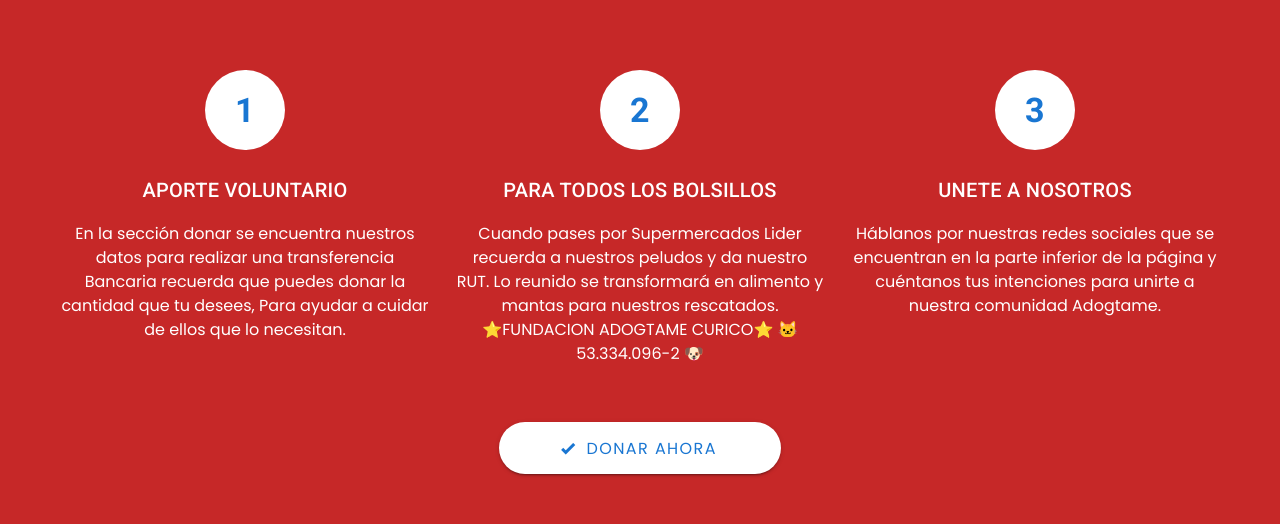
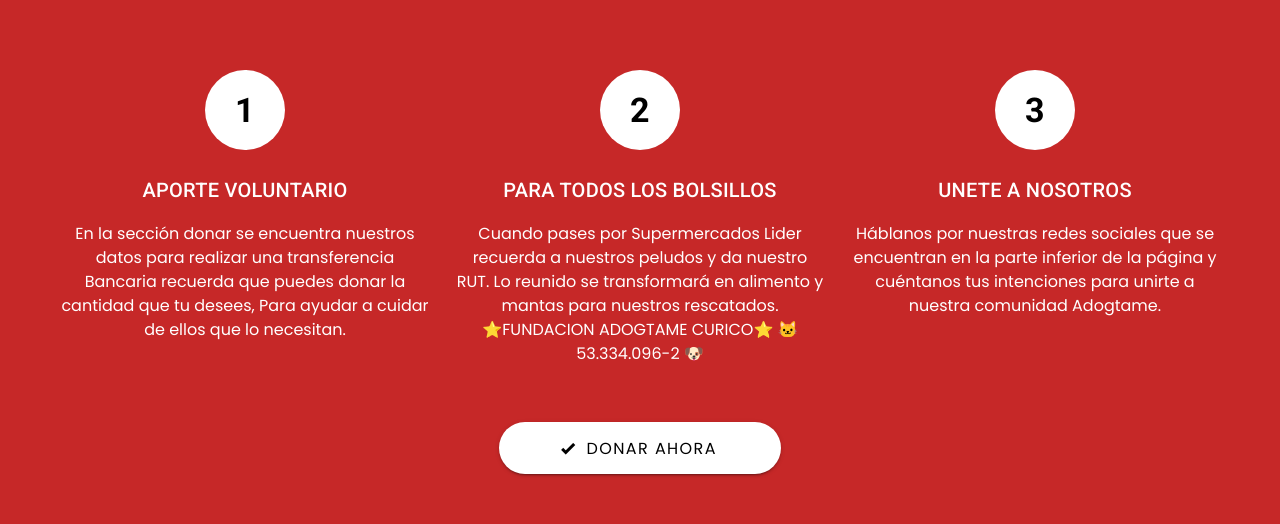
Before and after one commit to lgsilvestre/G5_ProyTaller_1_2022, a Vue app in the folder cliente/: page /home in a window 1280 px wide. Shown: the part 1744-2268 px from the top of the page. Built offline with nearby package versions, Linux system fonts and the light colour scheme; no server answers.

Commit message:
pequeños cambios texto

```diff
--- a/cliente/src/components/carrousel.vue
+++ b/cliente/src/components/carrousel.vue
@@ -23,7 +23,7 @@
             </div>
             <p class="mb-5 white--text">{{ carousel.subHeading }}</p>
             <v-btn :x-large="$vuetify.breakpoint.smAndUp" class="my-3 red darken-3"
-              >Conócenos</v-btn
+              to=/About>Conócenos</v-btn
             >
             <span class="mx-2 my-4"></span>
 
--- a/cliente/src/components/introDonar.vue
+++ b/cliente/src/components/introDonar.vue
@@ -23,7 +23,7 @@
         >
           <v-avatar
             size="80"
-            class="display-1 white font-weight-bold primary--text mb-5"
+            class="display-1 white font-weight-bold black--text mb-5"
             style="opacity: 1.15"
             >{{ card.callout }}</v-avatar
           >
@@ -36,7 +36,7 @@
         </v-col>
       </v-row>
       <v-row no-gutters>
-        <v-btn x-large rounded color="white primary--text mx-auto mt-10 px-16">
+        <v-btn x-large rounded color="white black--text mx-auto mt-10 px-16" to=/aportes>
           <v-icon dark left> mdi-check-bold </v-icon>Donar Ahora
         </v-btn>
       </v-row>
```
